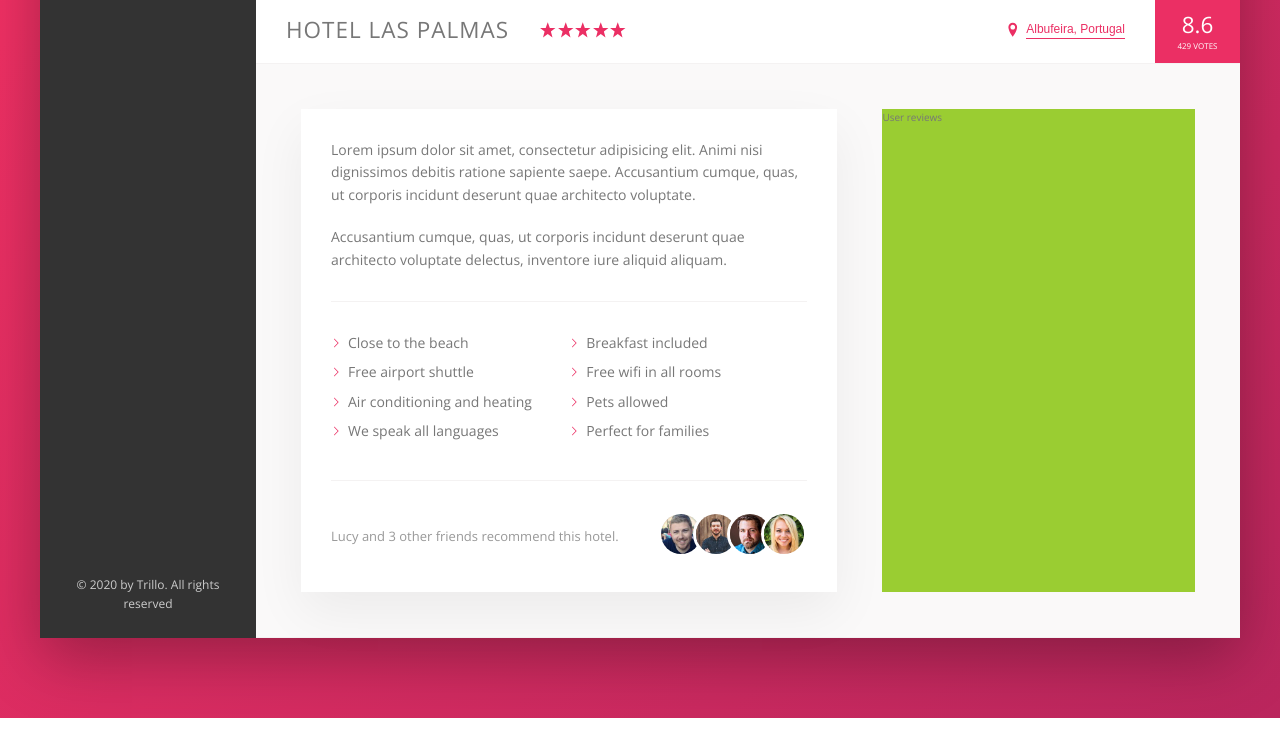
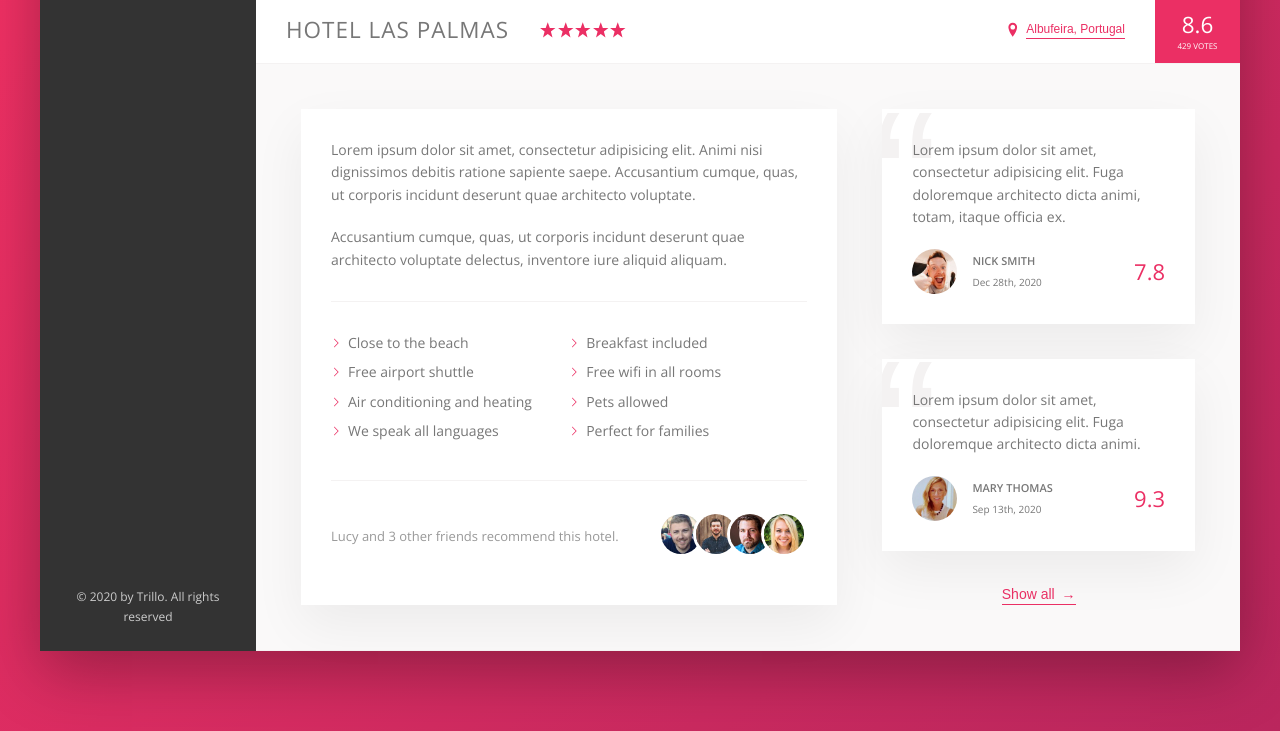
Before and after one commit to CarlosGRJ/Trillo-project, a website: page index.html in a window 1280 px wide. Shown: the part 538-1269 px from the top of the page. Drawn offline with nearby package versions, Linux system fonts and the light colour scheme.

Commit message:
Building User Reviews

```diff
--- a/index.html
+++ b/index.html
@@ -1,29 +1,24 @@
 <!DOCTYPE html>
 <html lang="en">
+
 <head>
   <meta charset="UTF-8" />
   <meta name="viewport" content="width=device-width, initial-scale=1.0" />
 
-    <link
-      href="https://fonts.googleapis.com/css?family=Open+Sans:300,400,600"
-      rel="stylesheet"
-    />
+  <link href="https://fonts.googleapis.com/css?family=Open+Sans:300,400,600" rel="stylesheet" />
   <link rel="stylesheet" href="css/style.css" />
   <link rel="shortcut icon" type="image/png" href="img/favicon.png" />
 
   <title>trillo &mdash; Your all-in-one booking app</title>
 </head>
+
 <body>
   <div class="container">
     <header class="header">
       <img src="img/logo.png" alt="trillo logo" class="logo" />
 
       <form action="#" class="search">
-          <input
-            type="text"
-            class="search__input"
-            placeholder="Search hotels"
-          />
+        <input type="text" class="search__input" placeholder="Search hotels" />
         <button class="search__button">
           <svg class="search__icon">
             <use xlink:href="img/sprite.svg#icon-magnifying-glass"></use>
@@ -45,11 +40,7 @@
           <span class="user-nav__notification">13</span>
         </div>
         <div class="user-nav__user">
-            <img
-              src="img/user.jpg"
-              alt="User photo"
-              class="user-nav__user-photo"
-            />
+          <img src="img/user.jpg" alt="User photo" class="user-nav__user-photo" />
           <span class="user-nav__user-name">Jonas</span>
         </div>
       </nav>
@@ -98,25 +89,13 @@
       <main class="hotel-view">
         <div class="gallery">
           <figure class="gallery__item">
-              <img
-                src="img/hotel-1.jpg"
-                alt="Photo of hotel 1"
-                class="gallery__photo"
-              />
+            <img src="img/hotel-1.jpg" alt="Photo of hotel 1" class="gallery__photo" />
           </figure>
           <figure class="gallery__item">
-              <img
-                src="img/hotel-2.jpg"
-                alt="Photo of hotel 2"
-                class="gallery__photo"
-              />
+            <img src="img/hotel-2.jpg" alt="Photo of hotel 2" class="gallery__photo" />
           </figure>
           <figure class="gallery__item">
-              <img
-                src="img/hotel-3.jpg"
-                alt="Photo of hotel 3"
-                class="gallery__photo"
-              />
+            <img src="img/hotel-3.jpg" alt="Photo of hotel 3" class="gallery__photo" />
           </figure>
         </div>
 
@@ -181,18 +160,53 @@
                 Lucy and 3 other friends recommend this hotel.
               </p>
               <div class="recommend__friends">
-                      <img src="img/user-3.jpg" alt="Friend 1" class="recommend__photo">
-                      <img src="img/user-4.jpg" alt="Friend 2" class="recommend__photo">
-                      <img src="img/user-5.jpg" alt="Friend 3" class="recommend__photo">
-                      <img src="img/user-6.jpg" alt="Friend 4" class="recommend__photo">
+                <img src="img/user-3.jpg" alt="Friend 1" class="recommend__photo" />
+                <img src="img/user-4.jpg" alt="Friend 2" class="recommend__photo" />
+                <img src="img/user-5.jpg" alt="Friend 3" class="recommend__photo" />
+                <img src="img/user-6.jpg" alt="Friend 4" class="recommend__photo" />
               </div>
             </div>
           </div>
 
-            <div class="user-reviews">User reviews</div>
+          <div class="user-reviews">
+            <figure class="review">
+              <blockquote class="review__text">
+                Lorem ipsum dolor sit amet, consectetur adipisicing elit. Fuga
+                doloremque architecto dicta animi, totam, itaque officia ex.
+              </blockquote>
+              <figcaption class="review__user">
+                <img src="img/user-1.jpg" alt="User 1" class="review__photo" />
+                <div class="review__user-box">
+                  <p class="review__user-name">Nick Smith</p>
+                  <p class="review__user-date">Dec 28th, 2020</p>
                 </div>
+                <div class="review__raiting">7.8</div>
+              </figcaption>
+            </figure>
+
+            <figure class="review">
+              <blockquote class="review__text">
+                Lorem ipsum dolor sit amet, consectetur adipisicing elit. Fuga
+                doloremque architecto dicta animi.
+              </blockquote>
+              <figcaption class="review__user">
+                <img src="img/user-2.jpg" alt="User 1" class="review__photo" />
+                <div class="review__user-box">
+                  <p class="review__user-name">Mary Thomas</p>
+                  <p class="review__user-date">Sep 13th, 2020</p>
+                </div>
+                <div class="review__raiting">9.3</div>
+              </figcaption>
+            </figure>
+
+            <button class="btn-inline">Show all <span>&rarr;</span></button>
+          </div>
+        </div>
+
+
       </main>
     </div>
   </div>
 </body>
+
 </html>
--- a/sass/_components.scss
+++ b/sass/_components.scss
@@ -290,8 +290,17 @@
     cursor: pointer;
     transition: all .2s;
 
+    & span {
+        margin-left: 3px;
+        transition: margin-left .2s;
+    }
+
     &:hover {
         color: var(--color-grey-dark-1);
+
+        span {
+            margin-left: 8px;
+        }
     }
 
     &:focus {
@@ -391,3 +400,69 @@
         }
     }
 }
+
+
+///////////////////////////////////////////
+// REVIEWS
+.review {
+    background-color: #fff;
+    box-shadow: var(--shadow-light);
+    padding: 3rem;
+    margin-bottom: 3.5rem;
+    position: relative;
+    overflow: hidden;
+
+    &__text {
+        margin-bottom: 2rem;
+        // El z-index debe ir con un position
+        z-index: 10;
+        position: relative;
+    }
+
+    &__user {
+        display: flex;
+        align-items: center;
+    }
+
+    &__photo {
+        height: 4.5rem;
+        width: 4.5rem;
+        border-radius: 50%;
+        margin-right: 1.5rem;
+    }
+
+    &__user-box {
+        margin-right: auto;
+    }
+
+    &__user-name {
+        font-size: 1.1rem;
+        font-weight: 600;
+        text-transform: uppercase;
+        margin-bottom: .4rem;
+    }
+
+    &__user-date {
+        font-size: 1rem;
+        color: ver(--color-grey-dark-3);
+    }
+
+    &__raiting {
+        color: var(--color-primary);
+        font-size: 2.2rem;
+        font-weight: 300;
+    }
+
+    &::before {
+        content: "\201C";
+        position: absolute;
+        top: -2.75rem;
+        left: -1rem;
+        line-height: 1;
+        font-size: 20rem;
+        color: var(--color-grey-light-2);
+        font-family: sans-serif;
+        z-index: 1;
+    }
+
+}
--- a/sass/_layout.scss
+++ b/sass/_layout.scss
@@ -39,6 +39,7 @@
 }
 
 .detail {
+    font-size: 1.4rem;
     display: flex;
     padding: 4.5rem;
     background-color: var(--color-grey-light-1);
@@ -46,7 +47,6 @@
 }
 
 .description {
-    font-size: 1.4rem;
     background-color: #fff;
     box-shadow: var(--shadow-light);
     padding: 3rem;
@@ -55,6 +55,9 @@
 }
 
 .user-reviews {
-    background-color: yellowgreen;
     flex: 1;
+
+    display: flex;
+    flex-direction: column;
+    align-items: center;
 }
```
Also changed, not shown: css/style.css. Lines whose indentation alone changed are shown as unchanged.
